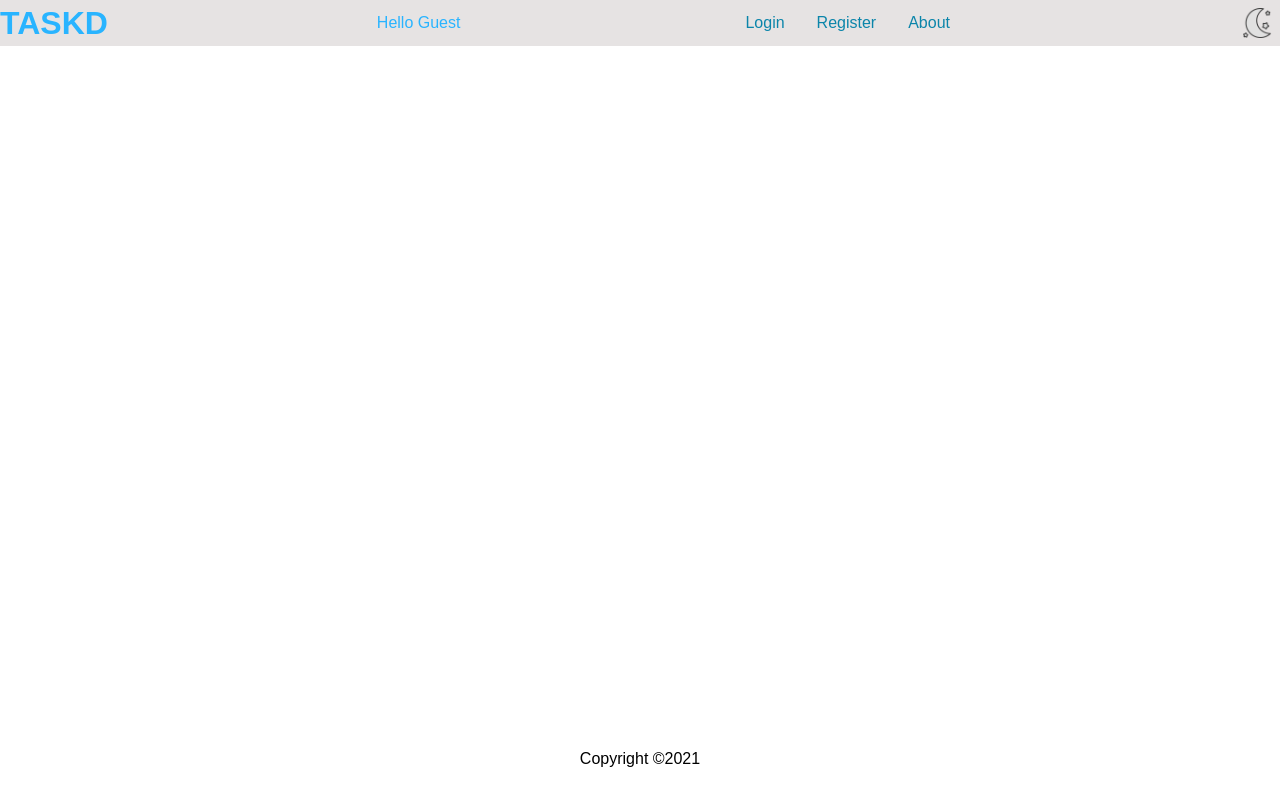
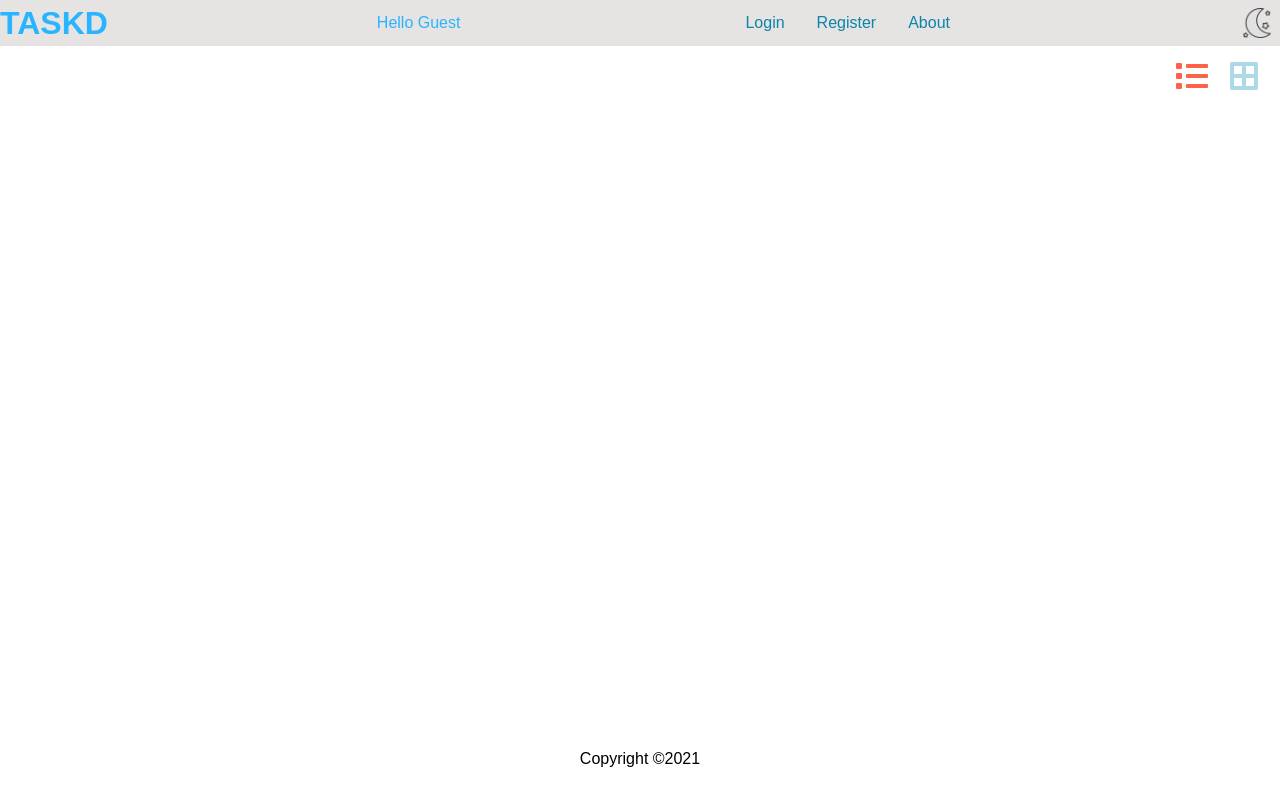
Before and after one commit to tanyogeorgiev/taskd, a React (Create React App) app: page / in a window 1280 px wide. Built offline with nearby package versions, Linux system fonts and the light colour scheme.

Commit message:
Implemented grid/list view. Add some styles.

```diff
--- a/src/App.js
+++ b/src/App.js
@@ -17,8 +17,8 @@ function App() {
             <DndProvider backend={HTML5Backend}>
                 <ThemeProvider>
                     <TaskProvider>
+                        <Header></Header>
                         <div className="content">
-                            <Header></Header>
                             <Routes>
                                 <Route path="/" exact element={<Tasks />} />
                                 <Route path="/addtask" element={<AddTask />} />
@@ -27,8 +27,8 @@ function App() {
                                 <Route path="/login" element={<Login type="login" />} />
                                 <Route path="/register" element={<Login type="register" />} />
                             </Routes>
-                            <Footer />
                         </div>
+                        <Footer />
                     </TaskProvider>
                 </ThemeProvider>
             </DndProvider>
--- a/src/components/Task.js
+++ b/src/components/Task.js
@@ -12,7 +12,7 @@ const Task = ({ task, draft, index }) => {
 
     return (
         <div
-            className={`task ${task.reminder ? 'reminder' : ''} ${draft ? 'draft' : ''}`}
+            className={`task ${task.reminder ? 'reminder' : ''} ${draft ? 'draft' : ''} card`}
             onDoubleClick={() => onToggleReminder(task.id)}
         >
             {' '}
@@ -32,8 +32,6 @@ const Task = ({ task, draft, index }) => {
                 </div>
             </h3>
             <p>{task.day}</p>
-            <p>{task.id}</p>
-            <p>{index}</p>
         </div>
     );
 };
--- a/src/components/Tasks.js
+++ b/src/components/Tasks.js
@@ -1,4 +1,4 @@
-import { useEffect } from 'react';
+import { useEffect, useState } from 'react';
 import getTask from '../context/task/actions/getTasks';
 import { useTaskState } from '../context/task/TaskProvider';
 import { useUserState } from '../context/user/UserProvider';
@@ -7,11 +7,13 @@ import { ErrorBoundary } from 'react-error-boundary';
 
 import Task from './Task';
 import DraggableTask from './DraggableTask';
+import { FaBorderAll, FaList } from 'react-icons/fa';
 
 const Tasks = () => {
     const { tasks, dispatch } = useTaskState();
     const { user } = useUserState();
     const [draft] = useLocalStorage('draft-task' + user.data.id);
+    const [cardLayout, setCardLayout] = useState(false);
 
     useEffect(() => {
         const getTasks = async () => {
@@ -30,7 +32,7 @@ const Tasks = () => {
         );
     };
 
-    function ErrorFallback({ error, resetErrorBoundary }) {
+    const ErrorFallback = ({ error, resetErrorBoundary }) => {
         return (
             <div role="alert">
                 <p>Something went wrong:</p>
@@ -38,17 +40,36 @@ const Tasks = () => {
                 <button onClick={resetErrorBoundary}>Try again</button>
             </div>
         );
-    }
+    };
     return (
-        <div className="content">
+        <>
+            <h1 className={('leftPadding', 'rightPadding')} style={{ float: 'right' }}>
+                <FaList
+                    className="rightPadding"
+                    onClick={() => {
+                        setCardLayout(false);
+                    }}
+                    style={{ color: cardLayout ? 'lightblue' : 'tomato', cursor: 'pointer' }}
+                ></FaList>
+
+                <FaBorderAll
+                    onClick={() => {
+                        setCardLayout(true);
+                    }}
+                    style={{ color: cardLayout ? 'tomato' : 'lightblue', cursor: 'pointer' }}
+                ></FaBorderAll>
+            </h1>
+
+            <div className={`content ${cardLayout ? 'cards' : ''}`}>
                 {draft && user.data.id && <Task key={draft.id} task={draft} draft={true} />}
                 {tasks.map((task, i) => (
                     // <Task key={task.id} task={task} />
                     <ErrorBoundary FallbackComponent={ErrorFallback} onReset={() => {}}>
-                    {renderCard(task, i)}
+                        <div className="col"> {renderCard(task, i)}</div>
                     </ErrorBoundary>
                 ))}
             </div>
+        </>
     );
 };
 export default Tasks;
--- a/src/index.css
+++ b/src/index.css
@@ -4,6 +4,14 @@
     box-sizing: border-box;
     margin: 0;
     padding: 0;
+}
+html {
+    overflow: scroll;
+    overflow-x: hidden;
+}
+::-webkit-scrollbar {
+    width: 0; /* Remove scrollbar space */
+    background: transparent; /* Optional: just make scrollbar invisible */
 }
 
 body {
@@ -12,13 +20,24 @@ body {
     height: 100%;
 }
 
+.content {
+    padding-top: 60px;
+}
+
 .container {
     height: 100%;
     overflow: auto;
     margin: 5px;
-    padding-top: 30px;
+    padding-top: 80px;
     min-height: 200px;
     min-width: 200px;
+}
+
+header {
+    position: fixed;
+    top: 0;
+    width: 100%;
+    margin-bottom: 40px;
 }
 
 .header {
@@ -155,8 +174,17 @@ li a {
 .rightPadding {
     margin-right: 20px;
 }
+.leftPadding {
+    margin-left: 20px;
+}
 .icons:hover {
     color: deepskyblue;
+}
+
+.cards {
+    display: grid;
+    grid-template-columns: 1fr 1fr 1fr;
+    width: 100%;
 }
 
 /* Dark Theme */
```
Also changed, not shown: src/components/AddTask.js (+7 -5 lines), db.json (line endings or trailing spaces). Lines whose indentation alone changed are shown as unchanged.
